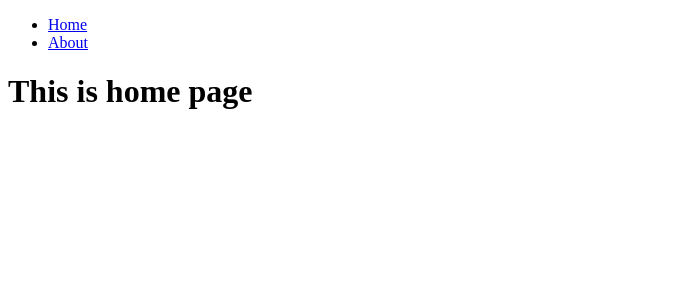
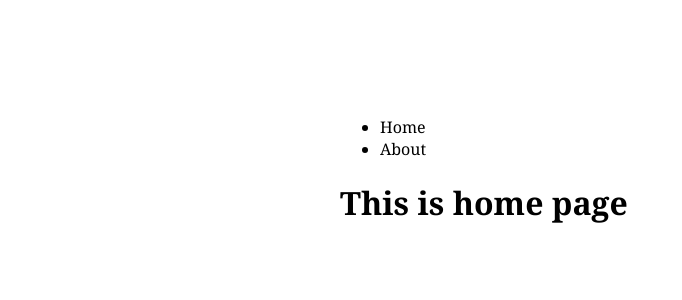
Before and after one commit to Kami17LA/Proyecto_Next.js-13, a Next.js app: page / in a window 1280 px wide. Shown: the top 300 px of the page, without its empty margins (0-682 px from the left). Built offline with nearby package versions, Linux system fonts and the light colour scheme.

Commit message:
Added the frist styles to Navigation component

```diff
--- a/app/layout.js
+++ b/app/layout.js
@@ -1,3 +1,4 @@
+import '../styles/globals.css'
 import { Navigation } from './components/Navigation'
 
 export default function RootLayout ({ children }) {
--- /dev/null
+++ b/styles/globals.css
@@ -0,0 +1,35 @@
+html,
+body {
+  padding: 0;
+  margin: 0;
+  font-family: Georgia, 'Times New Roman', Times, serif;
+}
+
+a {
+  color: inherit;
+  /* Hace que el elemento al cual se aplica tome el valor calculado de la propiedad de su elemento padre. */
+	text-decoration: none;
+}
+
+/* con esto * se aplicara a todos los elementos del documento */
+* {
+	box-sizing: border-box;
+}
+
+body {
+	padding: 100px;
+	max-width: 800px;
+	margin: 0 auto;
+	/* Vertical | Horizontal */
+}
+
+@media (prefers-color-scheme: dark){
+	html {
+		color-scheme: dark;
+	}
+
+	body {
+		color: white;
+		background: black;
+	}
+}
```
